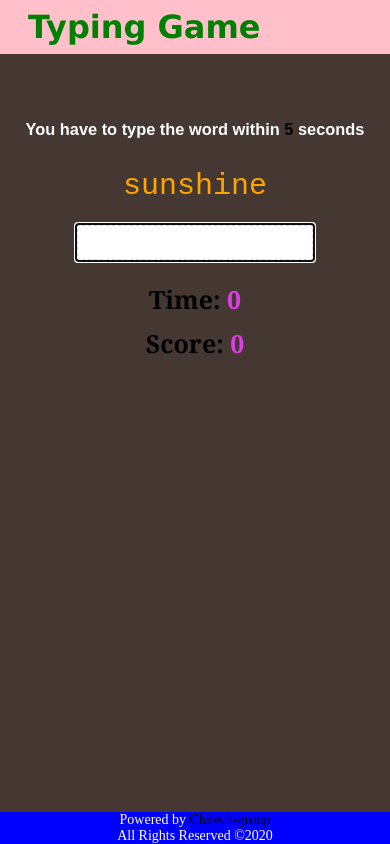
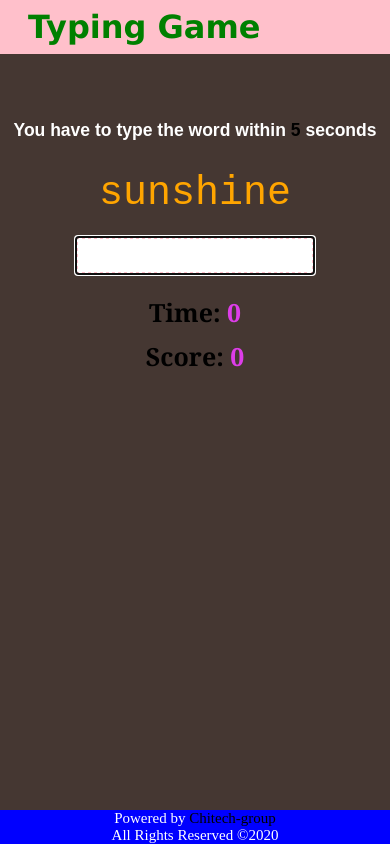
Before and after one commit to Franklin-Ominyi/TYPING-GAME, a plain HTML site: page index.html in a window 390 px wide. Drawn offline with Linux system fonts and the light colour scheme.

Commit message:
media queries

```diff
--- a/style.scss
+++ b/style.scss
@@ -78,7 +78,7 @@ span{
  background: blue;
  text-align: center;
  font-size: 16px;
- margin-top: 10px;
+ // margin-top: px;
  bottom: 0vh;
  color: white;
 
@@ -93,7 +93,7 @@ span{
 
 @media screen and (max-width: 768px){
  #content{
-  font-size: 14px;
+  font-size: 15px;
 
   h3{
    padding-top: 10px;
@@ -102,13 +102,13 @@ span{
   #wordUI{
    margin: 10px 0;
    padding-top: 20px;
-   font-size: 30px;
+   font-size: 40px;
    color: orange;
    font-family: 'Courier New', Courier, monospace;
    font-weight: 500;
   }
  }
  .footer{
-  font-size: 14px;
+  font-size: 15px;
  }
 }
```
Also changed, not shown: style.css, 1 other file.
